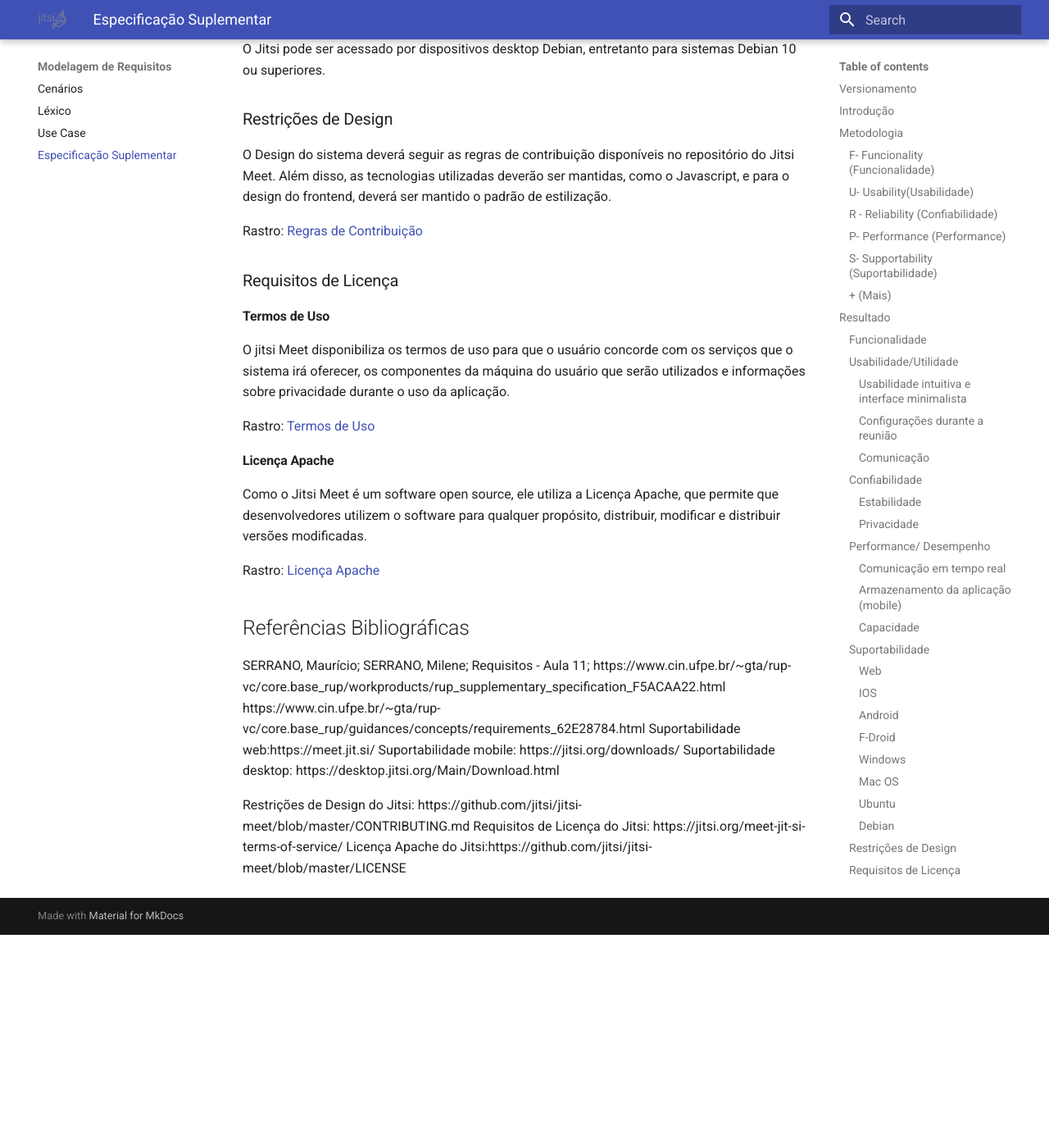
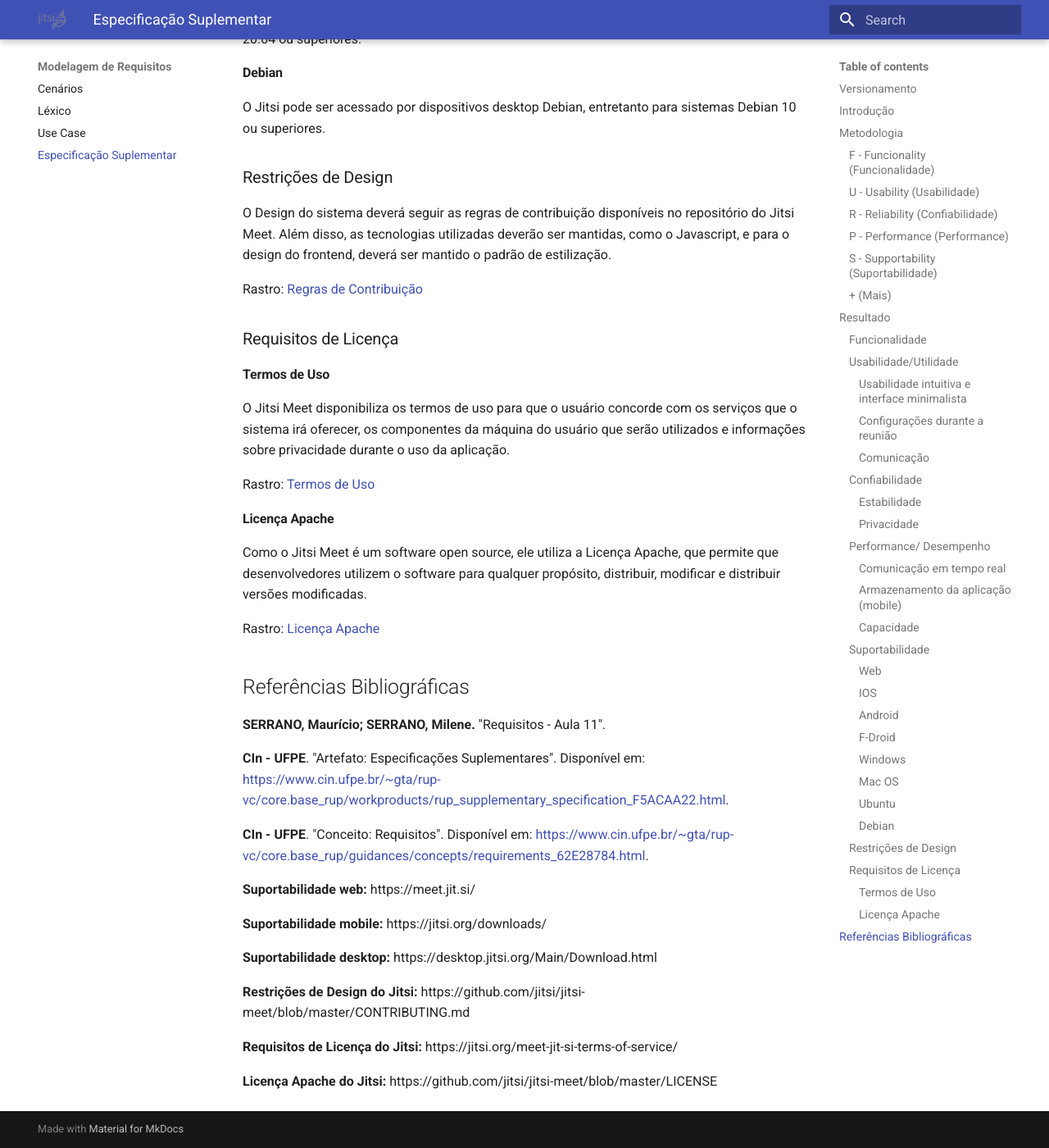
Before and after one commit to gabrielm2q/2022.1-Jitsi-Meet, an MkDocs documentation site: the page built from docs/modelagem/especificacaoSuplementar.md, in a window 1280 px wide and 1400 px high, scrolled down 5242 px. Shown: the whole window at 82% size. Built offline with MkDocs 1.6.1 and Material for MkDocs 9.7.7, drawn with Linux system fonts in a browser that asks for light colours; before the commit the page ends 6382 px from its top, so only the background shows below that; some of the changed text lies outside the part shown.

Commit message:
:memo: revisa a especificacao suplementar

```diff
--- a/docs/modelagem/especificacaoSuplementar.md
+++ b/docs/modelagem/especificacaoSuplementar.md
@@ -7,14 +7,15 @@
 | 1.0    | 19/07 |               Realização da Especificação Suplementar           | André Alves e Laís Ramos       |
 | 1.1    | 20/07 |               Versão definitiva                                 | Laís Ramos                     |
 | 1.2    | 20/07 |               Criação da Documentação                           | André Alves                    |
+| 1.3    | 20/07 |               Revisão da Documentação                           | Gabriel Mariano                |
 
 _Tabela 1: Versionamento_
 
 ## Introdução
 
-Especificação Suplementar é um documento em linguagem natural, onde são descritos os Requisitos Não Funcionais.Os  requisitos capturados pela Especificação Suplementar não são prontamente capturados nos casos de uso do Modelo de Caso de Uso, e por isso, é considerado um importante complemento para o mesmo. Juntos, capturam todos os requisitos de software (funcionais e não  funcionais) que precisam ser descritos para servir como uma Especificação de Requisitos de Software completa.
+Especificação Suplementar é um documento em linguagem natural, onde são descritos os Requisitos Não Funcionais. Os  requisitos capturados pela Especificação Suplementar não são prontamente capturados nos casos de uso do Modelo de Caso de Uso, e por isso, é considerado um importante complemento para o mesmo. Juntos, capturam todos os requisitos de software (funcionais e não  funcionais) que precisam ser descritos para servir como uma Especificação de Requisitos de Software completa.
 
-Entre os requisitos capturados, estão incluídos:
+Entre os requisitos capturados, de acordo com o [**CIn - UFPE**](https://www.cin.ufpe.br/~gta/rup-vc/core.base_rup/workproducts/rup_supplementary_specification_F5ACAA22.html), estão incluídos:
 
 - Requisitos legais e de regulamentação e padrões de aplicativo;
 - Atributos de qualidade do sistema a ser desenvolvido, incluindo requisitos de usabilidade, confiabilidade, desempenho e suportabilidade;
@@ -23,9 +24,9 @@ Entre os requisitos capturados, estão incluídos:
 
 ## Metodologia
 
-Para a classificação dos requisitos não funcionais do projeto foi utilizados o modelo FURPS+. O acrônimo FURPS+ descreve as principais categorias de requisitos, sendo descritas como:
+Para a classificação dos requisitos não funcionais do projeto foi utilizados o modelo FURPS+. O acrônimo FURPS+ descreve as principais categorias de requisitos, sendo descritas, de acordo com o [**CIn - UFPE**](https://www.cin.ufpe.br/~gta/rup-vc/core.base_rup/guidances/concepts/requirements_62E28784.html), como:
 
-### F- Funcionality (Funcionalidade)
+### F - Funcionality (Funcionalidade)
 
 Os requisitos funcionais podem incluir:
 
@@ -33,7 +34,7 @@ Os requisitos funcionais podem incluir:
 2. Habilidades
 3. segurança
 
-### U- Usability(Usabilidade)
+### U - Usability (Usabilidade)
 
 Os requisitos de usabilidade lidão com os requisitos relacionado a facilidade do usuário de interagir com a aplicação, e podem incluir :
 
@@ -53,7 +54,7 @@ Os requisitos deste tópico estão relacionados ao grau de confiabilidade da apl
 2. Possibilidade de recuperação
 3. Possibilidade de previsão, exatidão, e etc.
 
-### P- Performance (Performance)
+### P - Performance (Performance)
 
 Esta seção visa especificar as características do sistema relacionadas ao desempenho.Um requisito de performance, ou, desempenho, pode incluir:
 
@@ -64,7 +65,7 @@ Esta seção visa especificar as características do sistema relacionadas ao des
 5. Tempo de Recuperação
 6. Uso de recurso
 
-### S- Supportability (Suportabilidade)
+### S - Supportability (Suportabilidade)
 
 Os requisitos deste tópico estão relacionados à :
 
@@ -91,13 +92,13 @@ Por resultado da categorização dos requisitos não funcionais elencados na eta
 
 ### Funcionalidade
 
-Tendo sido modelados os requisitos funcionais - por meio das técnicas de Brainstorming, Personas e Análise de Protocolo - de forma categórica, estes podem ser encontrados neste documento. [Casos de Uso](https://requisitos-de-software.github.io/2022.1-Jitsi-Meet/modelagem/useCase/)
+Tendo sido modelados os requisitos funcionais - por meio das técnicas de Brainstorming, Personas e Análise de Protocolo - de forma categórica, estes podem ser encontrados nestes documentos: [Elicitação de Requisitos](../elicitacao/requisitoselicitados.md) e [Use Case](./useCase.md).
 
 ### Usabilidade/Utilidade
 
 #### Usabilidade intuitiva e interface minimalista
 
-O Jits Meeti terá uma interface minimalista e intuitiva a fim de reduzir o tempo requerido para que os usuários se tornem produtivos na plataforma, visando facilitar a interação tanto para aqueles mais experientes quanto para os menos experientes ou recentes na aplicação.
+O Jits Meet terá uma interface minimalista e intuitiva a fim de reduzir o tempo requerido para que os usuários se tornem produtivos na plataforma, visando facilitar a interação tanto para aqueles mais experientes quanto para os menos experientes ou recentes na aplicação.
 
 Rastro: [Análise de Protocolo](https://requisitos-de-software.github.io/2022.1-Jitsi-Meet/analiseProtocolo/) e [Personas e Storytelling](https://requisitos-de-software.github.io/2022.1-Jitsi-Meet/personas/)
 
@@ -173,14 +174,13 @@ O Jitsi pode ser acessado por dispositivos desktop Debian, entretanto para siste
 
 O Design do sistema deverá seguir as regras de contribuição disponíveis no repositório do Jitsi Meet. Além disso, as tecnologias utilizadas deverão ser mantidas, como o Javascript, e para o design do frontend, deverá ser mantido o padrão de estilização.
 
-
 Rastro: [Regras de Contribuição](https://github.com/jitsi/jitsi-meet/blob/master/CONTRIBUTING.md)
 
 ### Requisitos de Licença
 
 #### Termos de Uso
 
-O jitsi Meet disponibiliza os termos de uso para que o usuário concorde com os serviços que o sistema irá oferecer, os componentes da máquina do usuário que serão utilizados e informações sobre privacidade durante o uso da aplicação.
+O Jitsi Meet disponibiliza os termos de uso para que o usuário concorde com os serviços que o sistema irá oferecer, os componentes da máquina do usuário que serão utilizados e informações sobre privacidade durante o uso da aplicação.
 
 Rastro: [Termos de Uso](https://jitsi.org/meet-jit-si-terms-of-service/)
 
@@ -192,13 +192,20 @@ Rastro: [Licença Apache](https://github.com/jitsi/jitsi-meet/blob/master/LICENS
 
 ## Referências Bibliográficas
 
-SERRANO, Maurício; SERRANO, Milene; Requisitos - Aula 11;
-https://www.cin.ufpe.br/~gta/rup-vc/core.base_rup/workproducts/rup_supplementary_specification_F5ACAA22.html
-https://www.cin.ufpe.br/~gta/rup-vc/core.base_rup/guidances/concepts/requirements_62E28784.html
-Suportabilidade web:https://meet.jit.si/
-Suportabilidade mobile: https://jitsi.org/downloads/
-Suportabilidade desktop: https://desktop.jitsi.org/Main/Download.html
+**SERRANO, Maurício; SERRANO, Milene.** "Requisitos - Aula 11".
 
-Restrições de Design do Jitsi:  https://github.com/jitsi/jitsi-meet/blob/master/CONTRIBUTING.md
-Requisitos de Licença do Jitsi: https://jitsi.org/meet-jit-si-terms-of-service/
-Licença Apache do Jitsi:https://github.com/jitsi/jitsi-meet/blob/master/LICENSE
+**CIn - UFPE**. "Artefato: Especificações Suplementares". Disponível em: <https://www.cin.ufpe.br/~gta/rup-vc/core.base_rup/workproducts/rup_supplementary_specification_F5ACAA22.html>.
+
+**CIn - UFPE**. "Conceito: Requisitos". Disponível em: <https://www.cin.ufpe.br/~gta/rup-vc/core.base_rup/guidances/concepts/requirements_62E28784.html>.
+
+**Suportabilidade web:** https://meet.jit.si/
+
+**Suportabilidade mobile:** https://jitsi.org/downloads/
+
+**Suportabilidade desktop:** https://desktop.jitsi.org/Main/Download.html
+
+**Restrições de Design do Jitsi:**  https://github.com/jitsi/jitsi-meet/blob/master/CONTRIBUTING.md
+
+**Requisitos de Licença do Jitsi:** https://jitsi.org/meet-jit-si-terms-of-service/
+
+**Licença Apache do Jitsi:** https://github.com/jitsi/jitsi-meet/blob/master/LICENSE
```
